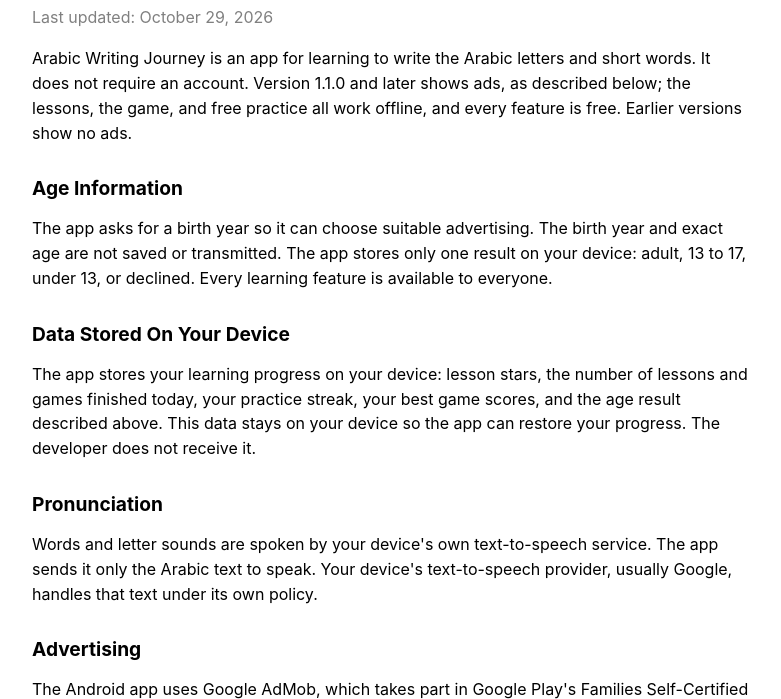
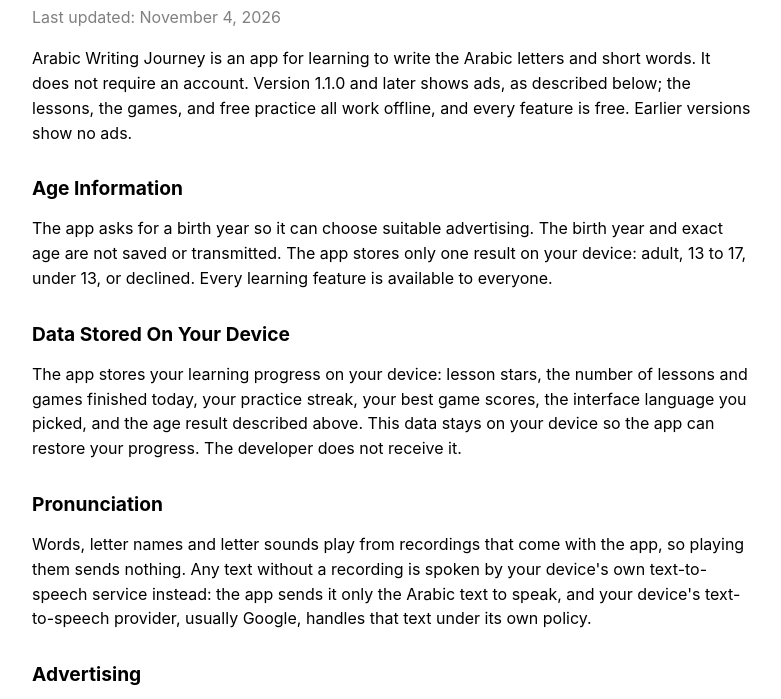
Before and after one commit to prgmlu/arabic-writing-journey-privacy, a plain HTML site: page index.html in a window 1280 px wide. Shown: the part 81-780 px from the top of the page, without its empty margins (248-1029 px from the left). Drawn offline with Linux system fonts and the light colour scheme.

Commit message:
Describe bundled recordings, the four games, and the saved language
Co-Authored-By: Claude Opus 5.5 <noreply@anthropic.com>

```diff
--- a/index.html
+++ b/index.html
@@ -48,11 +48,11 @@
   <body>
     <main>
       <h1>Arabic Writing Journey Privacy Policy</h1>
-      <p class="updated">Last updated: October 29, 2026</p>
+      <p class="updated">Last updated: November 4, 2026</p>
       <p>
         Arabic Writing Journey is an app for learning to write the Arabic letters and short words.
         It does not require an account. Version 1.1.0 and later shows ads, as described below; the
-        lessons, the game, and free practice all work offline, and every feature is free. Earlier
+        lessons, the games, and free practice all work offline, and every feature is free. Earlier
         versions show no ads.
       </p>
       <h2>Age Information</h2>
@@ -64,15 +64,16 @@
       <h2>Data Stored On Your Device</h2>
       <p>
         The app stores your learning progress on your device: lesson stars, the number of lessons
-        and games finished today, your practice streak, your best game scores, and the age result
-        described above. This data stays on your device so the app can restore your progress. The
+        and games finished today, your practice streak, your best game scores, the interface language
+        you picked, and the age result described above. This data stays on your device so the app can restore your progress. The
         developer does not receive it.
       </p>
       <h2>Pronunciation</h2>
       <p>
-        Words and letter sounds are spoken by your device&apos;s own text-to-speech service. The app
-        sends it only the Arabic text to speak. Your device&apos;s text-to-speech provider, usually
-        Google, handles that text under its own policy.
+        Words, letter names and letter sounds play from recordings that come with the app, so playing
+        them sends nothing. Any text without a recording is spoken by your device&apos;s own
+        text-to-speech service instead: the app sends it only the Arabic text to speak, and your
+        device&apos;s text-to-speech provider, usually Google, handles that text under its own policy.
       </p>
       <h2>Advertising</h2>
       <p>
```
